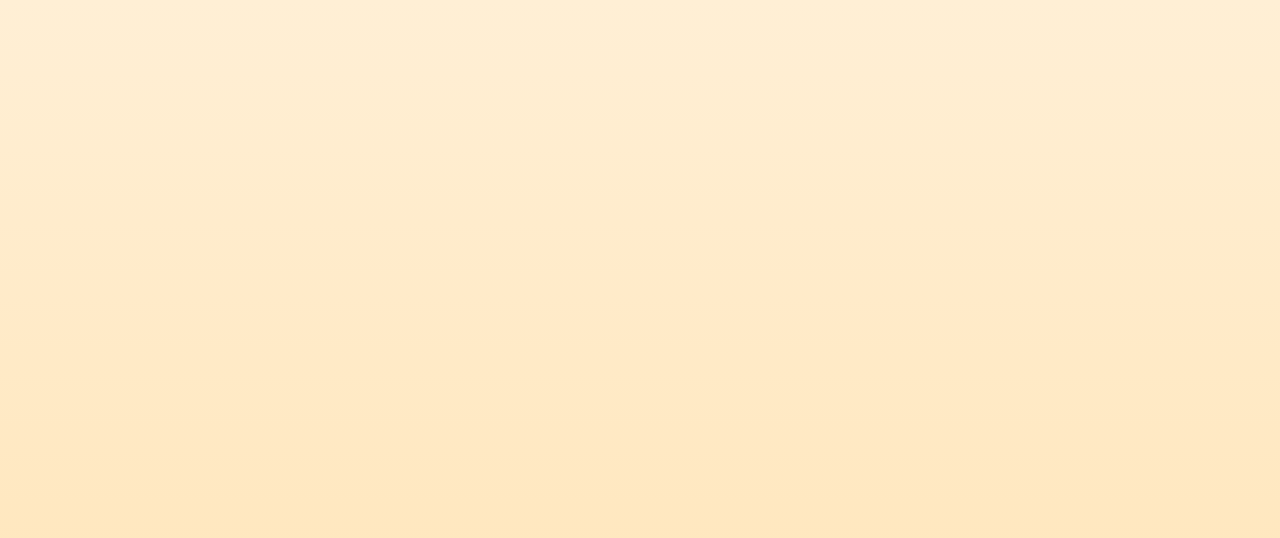
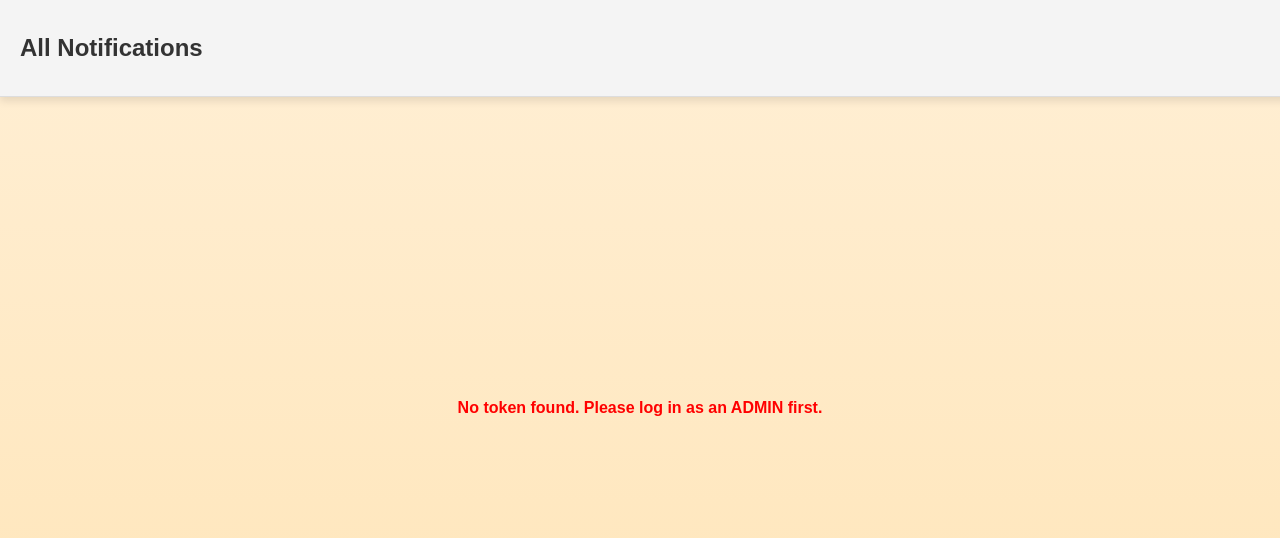
Before and after one commit to Hpro444/RestaurantAPP, a React (Vite) app in the folder frontend/: page /notifications in a window 1280 px wide. Before the commit this address had no page. Shown: the top 538 px of the page. Built offline with nearby package versions, Linux system fonts and the light colour scheme.

Commit message:
moments before perks

```diff
--- a/frontend/src/App.jsx
+++ b/frontend/src/App.jsx
@@ -20,6 +20,7 @@ import ReservationPage from "./pages/ReservationPage.jsx";
 import ShowTablesPageForCustomer from "./pages/ShowTablesPageForCustomer";
 import ShowAllRestaurantsPageForAdmin from "./pages/ShowAllRestaurantsPageForAdmin";
 import AdminReservationsPage from "./pages/AdminReservationsPage.jsx";
+import AdminNotificationsPage from "./pages/AdminNotificationsPage.jsx";
 
 
 function EntryPage() {
@@ -62,6 +63,7 @@ function App() {
                 <Route path="/admin" element={<AdminPage/>}/>
                 <Route path="/show-all-restaurants-admin" element={<ShowAllRestaurantsPageForAdmin/>}/>
                 <Route path="/show-all-reservations" element={<AdminReservationsPage/>}/>
+                <Route path="/notifications" element={<AdminNotificationsPage />} />
 
 
                 {/* Add other routes as needed */}
--- /dev/null
+++ b/frontend/src/pages/AdminNotificationsPage.css
@@ -0,0 +1,47 @@
+.admin-notifications-page {
+    padding: 20px;
+    font-family: Arial, sans-serif;
+}
+
+.header {
+    text-align: center;
+    margin-bottom: 20px;
+}
+
+.content {
+    margin-top: 20px;
+}
+
+.notifications-table {
+    width: 100%;
+    border-collapse: collapse;
+    margin-top: 20px;
+}
+
+.notifications-table th,
+.notifications-table td {
+    padding: 10px;
+    border: 1px solid #ddd;
+    text-align: left;
+}
+
+.notifications-table th {
+    background-color: #007bff;
+    color: white;
+    font-weight: bold;
+}
+
+.notifications-table tr:nth-child(even) td {
+    background-color: #f9f9f9;
+}
+
+.notifications-table tr:hover {
+    background-color: #f1f1f1;
+    cursor: pointer;
+}
+
+.error-message {
+    color: red;
+    text-align: center;
+    font-weight: bold;
+}
--- /dev/null
+++ b/frontend/src/pages/AdminNotificationsPage.jsx
@@ -0,0 +1,103 @@
+import {useEffect, useState} from "react";
+import {useNavigate} from "react-router-dom";
+import "./AdminNotificationsPage.css";
+import api from "../api.jsx";
+
+function AdminNotificationsPage() {
+    const navigate = useNavigate(); // If you want to redirect to /login, for example
+    const [notifications, setNotifications] = useState([]);
+    const [loading, setLoading] = useState(false);
+    const [error, setError] = useState(null);
+
+    useEffect(() => {
+        fetchNotifications();
+        // eslint-disable-next-line
+    }, []);
+
+    const fetchNotifications = async () => {
+        setLoading(true);
+        setError(null);
+
+        // 1. Grab the token from localStorage
+        const token = localStorage.getItem("jwtToken");
+        console.log("Token from localStorage:", token);
+
+        if (!token) {
+            // 2. If there's no token, set an error (or redirect)
+            setError("No token found. Please log in as an ADMIN first.");
+            setLoading(false);
+            // Optionally redirect user to a login page:
+            // navigate("/login");
+            return;
+        }
+
+        try {
+            // 3. Attempt to fetch notifications
+            const response = await api.get(
+                "/notification-service/notifications/all-notifications",
+                {
+                    headers: {
+                        Authorization: `Bearer ${token}`,
+                    },
+                }
+            );
+            setNotifications(response.data);
+        } catch (err) {
+            console.error("Error fetching notifications:", err);
+            // 4. If we got a 401, it means the token is invalid, expired, or missing ADMIN role
+            if (err?.response?.status === 401) {
+                setError("Unauthorized (401). Your token may be invalid or expired.");
+                // Optionally clear token and redirect
+                // localStorage.removeItem("jwtToken");
+                // navigate("/login");
+            } else {
+                setError("Failed to load notifications. Please try again later.");
+            }
+        } finally {
+            setLoading(false);
+        }
+    };
+
+    return (
+        <div className="admin-notifications-page">
+            <header className="header">
+                <h2>All Notifications</h2>
+            </header>
+            <div className="content">
+                {loading && <p>Loading notifications...</p>}
+                {error && <p className="error-message">{error}</p>}
+                {!loading && !error && notifications.length === 0 && (
+                    <p>No notifications found.</p>
+                )}
+                {!loading && !error && notifications.length > 0 && (
+                    <table className="notifications-table">
+                        <thead>
+                        <tr>
+                            <th>Notification ID</th>
+                            <th>Type</th>
+                            <th>Email</th>
+                            <th>Message</th>
+                            <th>Sent At</th>
+                        </tr>
+                        </thead>
+                        <tbody>
+                        {notifications.map((notification) => (
+                            <tr key={notification.id}>
+                                <td>{notification.id}</td>
+                                <td>{notification.type}</td>
+                                <td>{notification.email}</td>
+                                <td>{notification.message}</td>
+                                <td>
+                                    {new Date(notification.sentAt).toLocaleString()}
+                                </td>
+                            </tr>
+                        ))}
+                        </tbody>
+                    </table>
+                )}
+            </div>
+        </div>
+    );
+}
+
+export default AdminNotificationsPage;
--- a/frontend/src/pages/AdminPage.jsx
+++ b/frontend/src/pages/AdminPage.jsx
@@ -15,6 +15,9 @@ function AdminPage() {
                     <button onClick={() => navigate("/show-all-reservations")}>
                         Show All Reservations
                     </button>
+                    <button onClick={() => navigate("/notifications")}>
+                        View All Notifications
+                    </button>
                 </div>
                 <button
                     className="profile-button"
@@ -27,7 +30,10 @@ function AdminPage() {
                 <div className="main-dashboard">
                     <h1>Welcome, Admin!</h1>
                     <p>This is your administrative dashboard.</p>
-                    <p>Use the navigation buttons above to manage restaurants and reservations.</p>
+                    <p>
+                        Use the navigation buttons above to manage restaurants,
+                        reservations, and notifications.
+                    </p>
                 </div>
             </div>
         </div>
```
Also changed, not shown: 1 other file (tests, documents, lock files or other folders).
